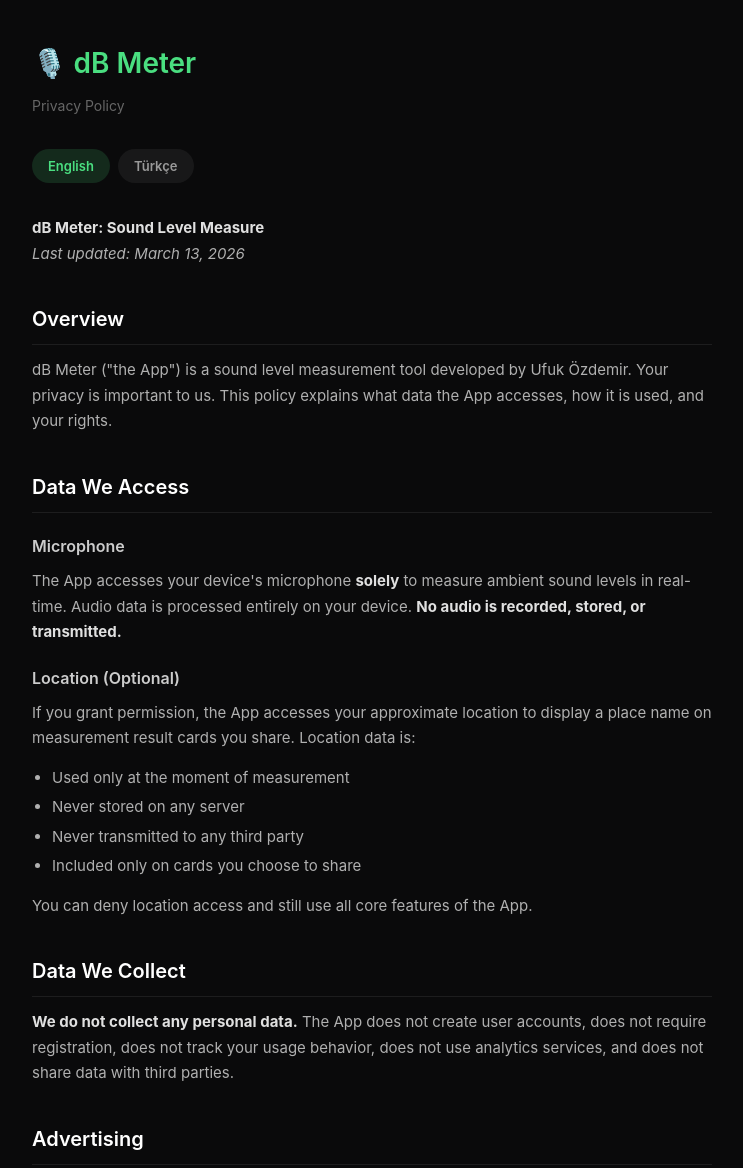
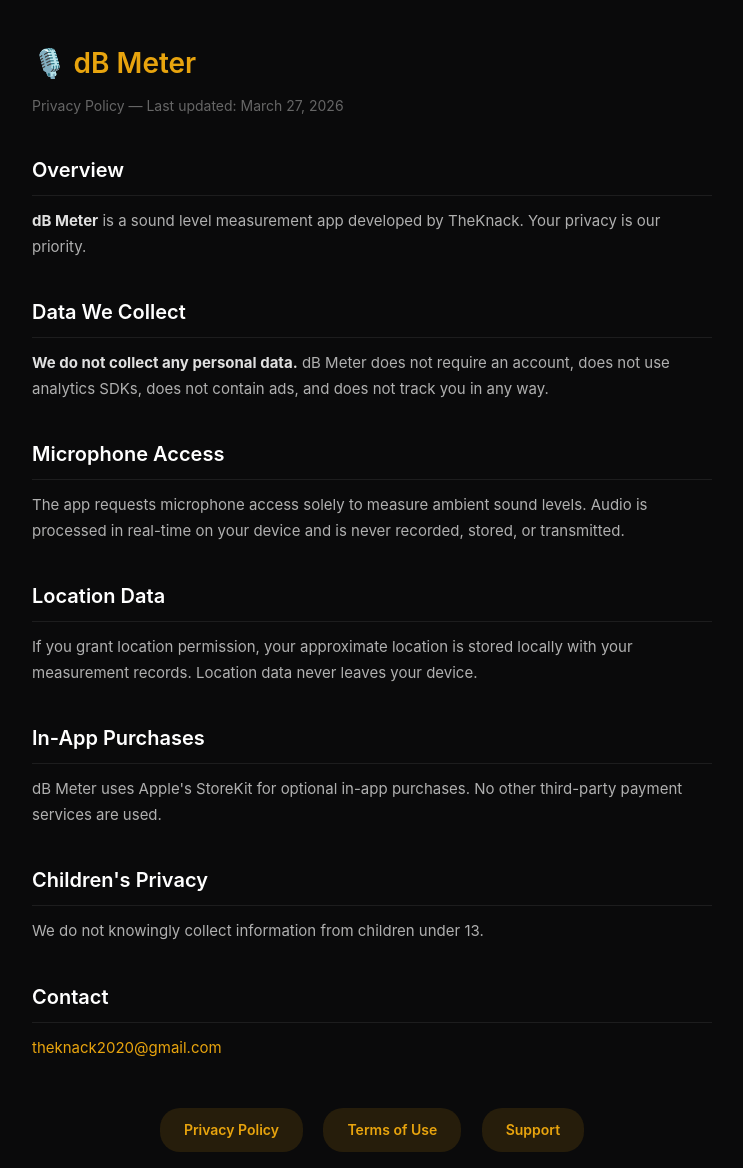
Before and after one commit to theknack2020-sketch/dbmeter-privacy, a plain HTML site: page index.html in a window 1280 px wide. Shown: the top 1168 px of the page, without its empty margins (268-1011 px from the left). Drawn offline with Linux system fonts and the light colour scheme.

Commit message:
feat: add privacy, terms, support pages — remove AdMob refs, fix developer name
- Add /privacy/, /terms/, /support/ pages for App Store compliance
- Update main page: remove AdMob advertising section
- Replace real name with TheKnack
- Add subscription/IAP terms to Terms of Use
- Guideline 3.1.2(c) compliance

```diff
--- a/index.html
+++ b/index.html
@@ -13,189 +13,53 @@
             line-height: 1.7;
             padding: 40px 20px;
         }
-        .container {
-            max-width: 680px;
-            margin: 0 auto;
-        }
-        h1 {
-            font-size: 28px;
-            font-weight: 700;
-            color: #fff;
-            margin-bottom: 6px;
-        }
-        h2 {
-            font-size: 20px;
-            font-weight: 600;
-            color: #fff;
-            margin-top: 36px;
-            margin-bottom: 12px;
-            padding-bottom: 8px;
-            border-bottom: 1px solid rgba(255,255,255,0.08);
-        }
-        h3 {
-            font-size: 16px;
-            font-weight: 600;
-            color: #ccc;
-            margin-top: 20px;
-            margin-bottom: 8px;
-        }
-        p {
-            margin-bottom: 14px;
-            color: #b0b0b0;
-            font-size: 15px;
-        }
-        .subtitle {
-            color: #666;
-            font-size: 14px;
-            margin-bottom: 32px;
-        }
-        .app-name {
-            color: #4ade80;
-            font-weight: 600;
-        }
+        .container { max-width: 680px; margin: 0 auto; }
+        h1 { font-size: 28px; font-weight: 700; color: #fff; margin-bottom: 6px; }
+        h2 { font-size: 20px; font-weight: 600; color: #fff; margin-top: 36px; margin-bottom: 12px; padding-bottom: 8px; border-bottom: 1px solid rgba(255,255,255,0.08); }
+        p { margin-bottom: 14px; color: #b0b0b0; font-size: 15px; }
+        .subtitle { color: #666; font-size: 14px; margin-bottom: 32px; }
+        .app-name { color: #E8A40E; font-weight: 600; }
         strong { color: #e0e0e0; }
-        a {
-            color: #4ade80;
-            text-decoration: none;
-        }
+        a { color: #E8A40E; text-decoration: none; }
         a:hover { text-decoration: underline; }
-        ul {
-            margin: 8px 0 14px 20px;
-            color: #b0b0b0;
-            font-size: 15px;
-        }
+        ul { margin: 8px 0 14px 20px; color: #b0b0b0; font-size: 15px; }
         li { margin-bottom: 4px; }
-        hr {
-            border: none;
-            border-top: 1px solid rgba(255,255,255,0.08);
-            margin: 48px 0;
-        }
-        .lang-switch {
-            display: inline-flex;
-            gap: 8px;
-            margin-bottom: 32px;
-        }
-        .lang-switch a {
-            padding: 6px 16px;
-            border-radius: 20px;
-            font-size: 13px;
-            font-weight: 600;
-            background: rgba(255,255,255,0.06);
-            color: #999;
-            transition: all 0.2s;
-        }
-        .lang-switch a.active, .lang-switch a:hover {
-            background: rgba(74,222,128,0.15);
-            color: #4ade80;
-        }
-        .section { display: none; }
-        .section.active { display: block; }
+        .links { margin-top: 40px; text-align: center; }
+        .links a { display: inline-block; padding: 10px 24px; margin: 8px; border-radius: 20px; font-size: 14px; font-weight: 600; background: rgba(232,164,14,0.12); color: #E8A40E; }
     </style>
 </head>
 <body>
     <div class="container">
         <h1>🎙️ <span class="app-name">dB Meter</span></h1>
-        <p class="subtitle">Privacy Policy</p>
-
-        <div class="lang-switch">
-            <a href="#" class="active" onclick="switchLang('en', this); return false;">English</a>
-            <a href="#" onclick="switchLang('tr', this); return false;">Türkçe</a>
-        </div>
-
-        <!-- ENGLISH -->
-        <div id="en" class="section active">
-            <p><strong>dB Meter: Sound Level Measure</strong><br>
-            <em>Last updated: March 13, 2026</em></p>
+        <p class="subtitle">Privacy Policy — Last updated: March 27, 2026</p>
 
         <h2>Overview</h2>
-            <p>dB Meter ("the App") is a sound level measurement tool developed by Ufuk Özdemir. Your privacy is important to us. This policy explains what data the App accesses, how it is used, and your rights.</p>
-
-            <h2>Data We Access</h2>
-
-            <h3>Microphone</h3>
-            <p>The App accesses your device's microphone <strong>solely</strong> to measure ambient sound levels in real-time. Audio data is processed entirely on your device. <strong>No audio is recorded, stored, or transmitted.</strong></p>
-
-            <h3>Location (Optional)</h3>
-            <p>If you grant permission, the App accesses your approximate location to display a place name on measurement result cards you share. Location data is:</p>
-            <ul>
-                <li>Used only at the moment of measurement</li>
-                <li>Never stored on any server</li>
-                <li>Never transmitted to any third party</li>
-                <li>Included only on cards you choose to share</li>
-            </ul>
-            <p>You can deny location access and still use all core features of the App.</p>
+        <p><strong>dB Meter</strong> is a sound level measurement app developed by TheKnack. Your privacy is our priority.</p>
 
         <h2>Data We Collect</h2>
-            <p><strong>We do not collect any personal data.</strong> The App does not create user accounts, does not require registration, does not track your usage behavior, does not use analytics services, and does not share data with third parties.</p>
+        <p><strong>We do not collect any personal data.</strong> dB Meter does not require an account, does not use analytics SDKs, does not contain ads, and does not track you in any way.</p>
 
-            <h2>Advertising</h2>
-            <p>The App displays ads provided by Google AdMob. Google may collect device identifiers and usage data for ad personalization in accordance with <a href="https://policies.google.com/privacy" target="_blank">Google's Privacy Policy</a>. You can opt out of personalized ads in your device's privacy settings.</p>
+        <h2>Microphone Access</h2>
+        <p>The app requests microphone access solely to measure ambient sound levels. Audio is processed in real-time on your device and is never recorded, stored, or transmitted.</p>
 
-            <h2>Data Storage</h2>
-            <p>All measurement data remains on your device. The App does not use cloud storage or external databases.</p>
+        <h2>Location Data</h2>
+        <p>If you grant location permission, your approximate location is stored locally with your measurement records. Location data never leaves your device.</p>
+
+        <h2>In-App Purchases</h2>
+        <p>dB Meter uses Apple's StoreKit for optional in-app purchases. No other third-party payment services are used.</p>
 
         <h2>Children's Privacy</h2>
-            <p>The App does not knowingly collect information from children under 13. The App is rated for all ages.</p>
-
-            <h2>Changes to This Policy</h2>
-            <p>We may update this policy from time to time. Changes will be posted on this page with an updated revision date.</p>
+        <p>We do not knowingly collect information from children under 13.</p>
 
         <h2>Contact</h2>
-            <p>If you have questions about this policy, contact us at:<br>
-            <a href="mailto:theknack2020@gmail.com">theknack2020@gmail.com</a></p>
+        <p><a href="mailto:theknack2020@gmail.com">theknack2020@gmail.com</a></p>
+
+        <div class="links">
+            <a href="privacy/">Privacy Policy</a>
+            <a href="terms/">Terms of Use</a>
+            <a href="support/">Support</a>
         </div>
-
-        <!-- TURKISH -->
-        <div id="tr" class="section">
-            <p><strong>Desibel Ölçer: Ses Seviyesi</strong><br>
-            <em>Son güncelleme: 13 Mart 2026</em></p>
-
-            <h2>Genel Bakış</h2>
-            <p>Desibel Ölçer ("Uygulama"), Ufuk Özdemir tarafından geliştirilen bir ses seviyesi ölçüm aracıdır. Gizliliğiniz bizim için önemlidir. Bu politika, Uygulamanın hangi verilere eriştiğini, nasıl kullanıldığını ve haklarınızı açıklar.</p>
-
-            <h2>Eriştiğimiz Veriler</h2>
-
-            <h3>Mikrofon</h3>
-            <p>Uygulama, ortam ses seviyesini gerçek zamanlı ölçmek için cihazınızın mikrofonuna erişir. Ses verileri tamamen cihazınızda işlenir. <strong>Hiçbir ses kaydedilmez, saklanmaz veya iletilmez.</strong></p>
-
-            <h3>Konum (İsteğe Bağlı)</h3>
-            <p>İzin verirseniz, Uygulama paylaştığınız ölçüm kartlarında yer adı göstermek için yaklaşık konumunuza erişir. Konum verileri:</p>
-            <ul>
-                <li>Yalnızca ölçüm anında kullanılır</li>
-                <li>Hiçbir sunucuda saklanmaz</li>
-                <li>Üçüncü taraflarla paylaşılmaz</li>
-                <li>Yalnızca paylaşmayı seçtiğiniz kartlarda yer alır</li>
-            </ul>
-            <p>Konum erişimini reddedebilir ve Uygulamanın tüm temel özelliklerini kullanmaya devam edebilirsiniz.</p>
-
-            <h2>Topladığımız Veriler</h2>
-            <p><strong>Hiçbir kişisel veri toplamıyoruz.</strong> Uygulama hesap oluşturmaz, kayıt gerektirmez, kullanım davranışınızı izlemez, analiz hizmetleri kullanmaz ve verileri üçüncü taraflarla paylaşmaz.</p>
-
-            <h2>Reklam</h2>
-            <p>Uygulama, Google AdMob tarafından sağlanan reklamları gösterir. Google, reklam kişiselleştirme için cihaz tanımlayıcıları ve kullanım verilerini <a href="https://policies.google.com/privacy" target="_blank">Google Gizlilik Politikası</a> kapsamında toplayabilir.</p>
-
-            <h2>Veri Depolama</h2>
-            <p>Tüm ölçüm verileri cihazınızda kalır. Uygulama bulut depolama veya harici veritabanı kullanmaz.</p>
-
-            <h2>Çocukların Gizliliği</h2>
-            <p>Uygulama, 13 yaşın altındaki çocuklardan bilerek bilgi toplamaz.</p>
-
-            <h2>Politika Değişiklikleri</h2>
-            <p>Bu politikayı zaman zaman güncelleyebiliriz. Değişiklikler bu sayfada güncellenmiş tarihle yayınlanır.</p>
-
-            <h2>İletişim</h2>
-            <p>Sorularınız için:<br>
-            <a href="mailto:theknack2020@gmail.com">theknack2020@gmail.com</a></p>
+        <p style="margin-top: 40px; text-align: center; font-size: 13px; color: #666;">© 2026 TheKnack</p>
     </div>
-    </div>
-
-    <script>
-        function switchLang(lang, el) {
-            document.querySelectorAll('.section').forEach(s => s.classList.remove('active'));
-            document.getElementById(lang).classList.add('active');
-            document.querySelectorAll('.lang-switch a').forEach(a => a.classList.remove('active'));
-            el.classList.add('active');
-        }
-    </script>
 </body>
 </html>
```
Also changed, not shown: privacy/index.html (added, +24 -0 lines), support/index.html (added, +9 -0 lines), terms/index.html (added, +24 -0 lines). Lines whose indentation alone changed are shown as unchanged.
